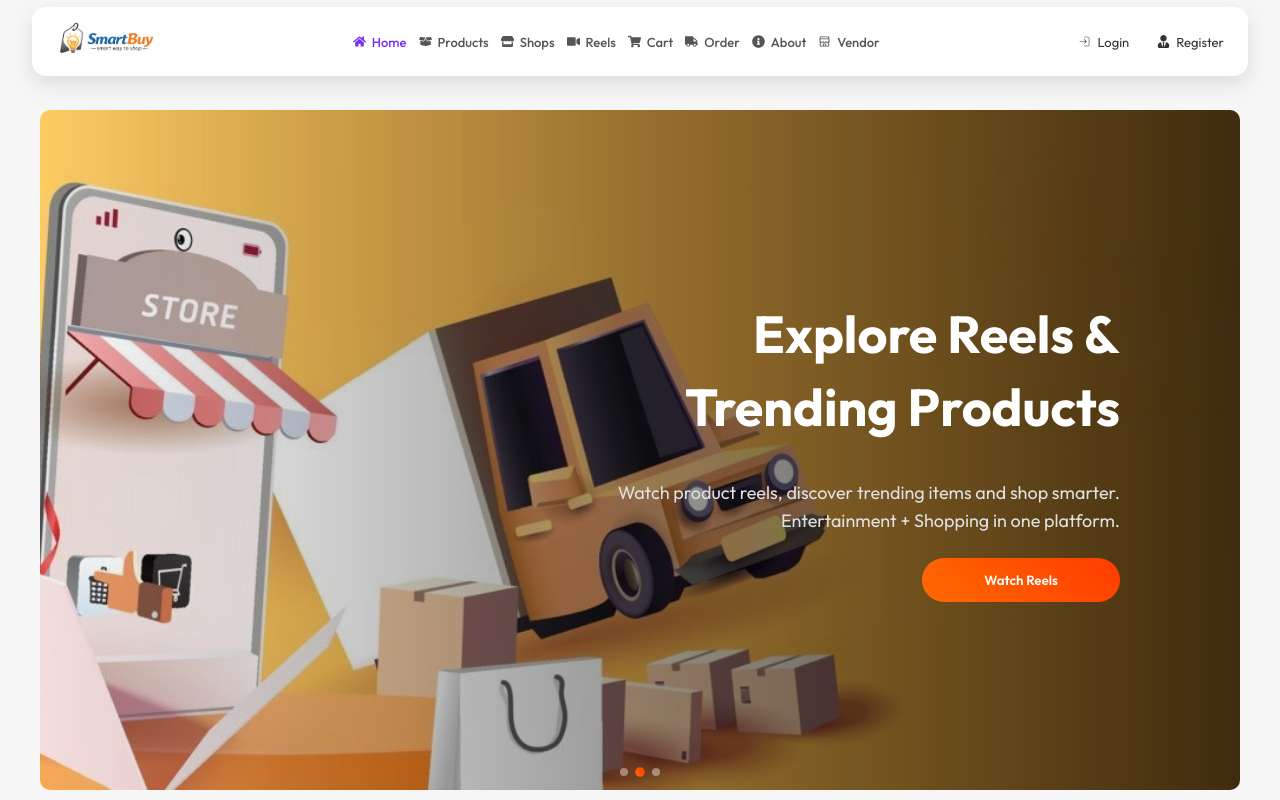
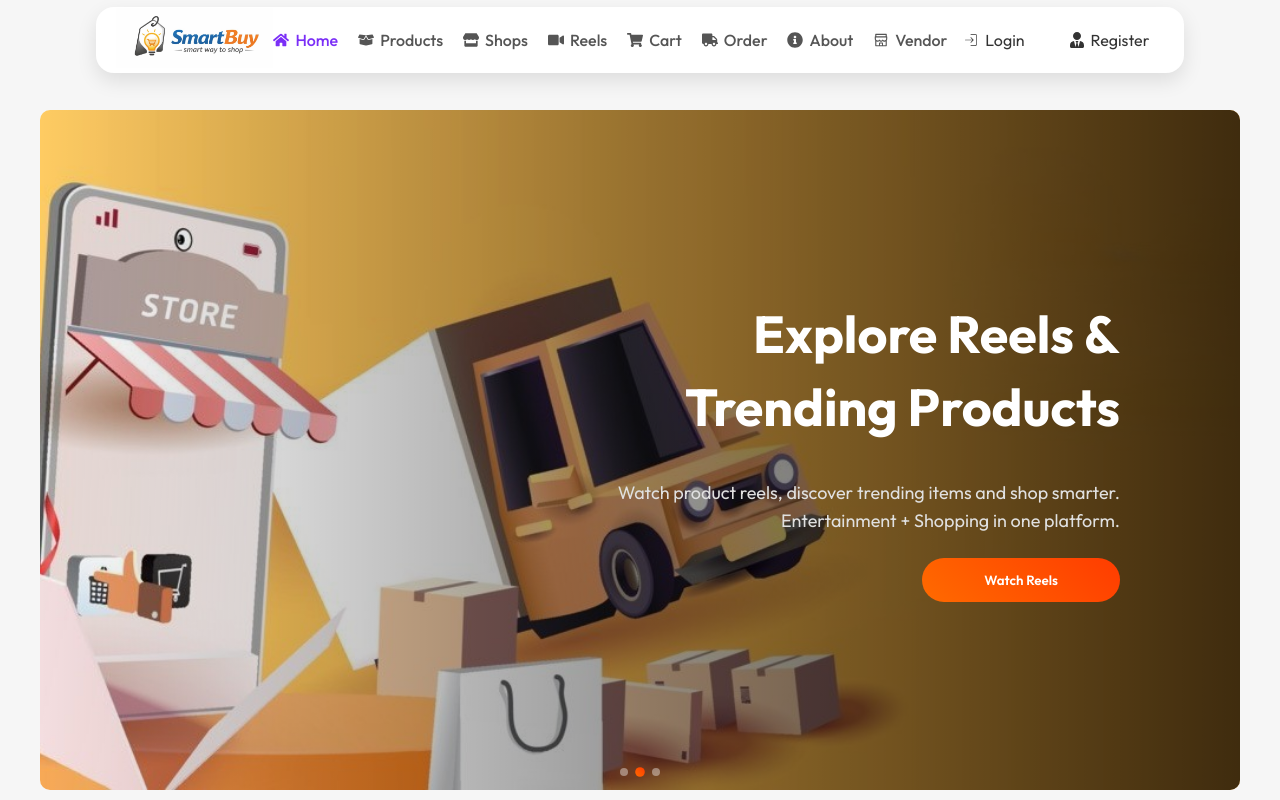
Before and after one commit to RohitKushwah19032001-RK/SmartBuy_Frontend, a React (Vite) app: page / in a window 1280 px wide. Shown: the top 800 px of the page. Built offline with nearby package versions, Linux system fonts and the light colour scheme; no server answers; grey boxes are pictures that could not be loaded.

Commit message:
updated shoResp

```diff
--- a/src/styles/Navbar.module.css
+++ b/src/styles/Navbar.module.css
@@ -101,14 +101,22 @@
 }
 
 
-@media (min-width: 768px) and (max-width: 1280px) {
+@@media (min-width: 768px) and (max-width: 1380px) {
 
   .navbar {
     width: 95%;
-    padding: 10px 14px;
+    padding: 10px 16px;
     border-radius: 14px;
-    flex-wrap: nowrap;
-    align-items: center;
+
+    display: flex;
+    flex-wrap: wrap;   /* 🔥 IMPORTANT */
+    height: auto;      /* 🔥 FIX HEIGHT ISSUE */
+    gap: 10px;
+  }
+
+  /* LOGO */
+  .logo {
+    flex: 1;
   }
 
   .logo img {
@@ -116,10 +124,14 @@
     width: auto;
   }
 
+  /* NAV LINKS */
   .navLinks {
-    gap: 12px;
-    font-size: 14px;
-    flex-wrap: nowrap;
+    flex: 1 100%;      /* 🔥 takes full row */
+    display: flex;
+    justify-content: center;
+    flex-wrap: wrap;
+    gap: 10px;
+    padding: 8px 0;
   }
 
   .navLinks a {
@@ -127,9 +139,13 @@
     white-space: nowrap;
   }
 
+  /* USER SECTION (REGISTER/LOGIN FIX) */
   .userSection {
-    gap: 8px;
-    white-space: nowrap;
+    flex: 1 100%;      /* 🔥 moves to next row */
+    display: flex;
+    justify-content: center;
+    gap: 10px;
+    margin-top: 5px;
   }
 
   .userName {
@@ -138,22 +154,12 @@
 
   .logoutBtn,
   .loginBtn {
-    padding: 5px 10px;
+    padding: 6px 12px;
     font-size: 13px;
   }
 
   .hamburger {
     font-size: 24px;
-  }
-}
-
-@media (max-width: 900px) {
-  .navLinks {
-    gap: 12px;
-  }
-
-  .navbar {
-    justify-content: space-between;
   }
 }
 /* =========================
```
